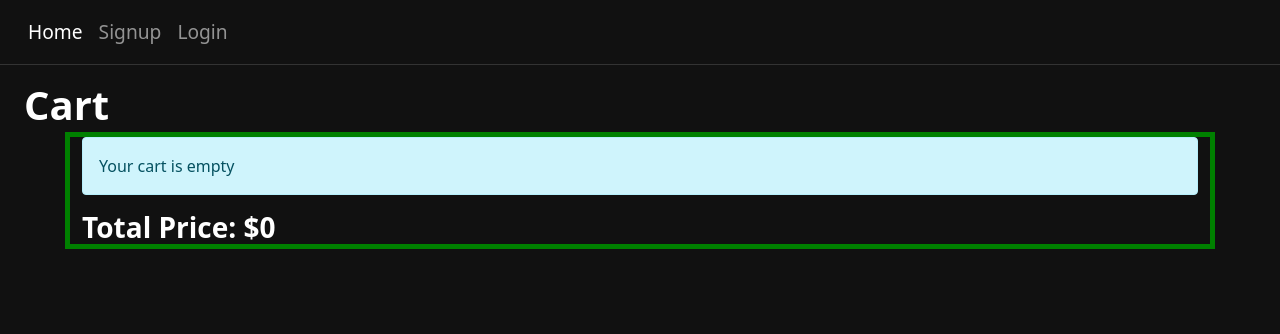
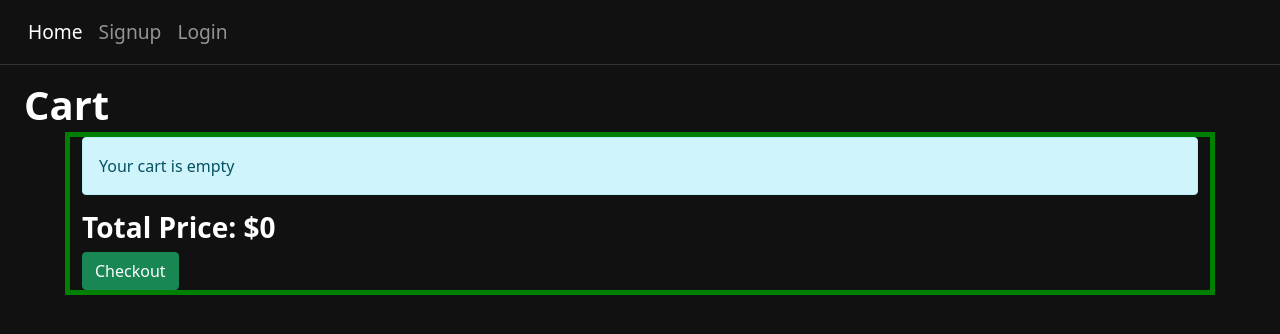
Before and after one commit to 4therealm/BigFootWW, a React (Create React App) app in the folder client/: page /cart/1 in a window 1280 px wide. Shown: the top 334 px of the page. Built offline with nearby package versions, Linux system fonts and the light colour scheme.

Commit message:
begining checkout functionality

```diff
--- a/client/src/components/Cart.jsx
+++ b/client/src/components/Cart.jsx
@@ -27,6 +27,26 @@ const Cart = () => {
       setHasQuantityChanged(true);
     }
   };
+
+  const handleCheckout = async () => {
+    try {
+      const response = await fetch(`/api/cart/${user._id}/checkout`, {
+        method: 'PUT',
+      });
+
+      if (response.ok) {
+        const updatedUserCart = await response.json();
+        console.log('Checkout successful:', updatedUserCart);
+        setUserCart(updatedUserCart);
+        setUpdatedCart(updatedUserCart.items);
+      } else {
+        throw new Error('Error checking out');
+      }
+    } catch (error) {
+      console.error(error);
+    }
+  };
+
 
   const removeItem = async (userId, productId) => {
     try {
@@ -110,6 +130,9 @@ const Cart = () => {
           Update Cart
         </Button>
       )}
+      <Button variant="success" onClick={handleCheckout}>
+        Checkout
+      </Button>
       </Container>
   );
 };
```
